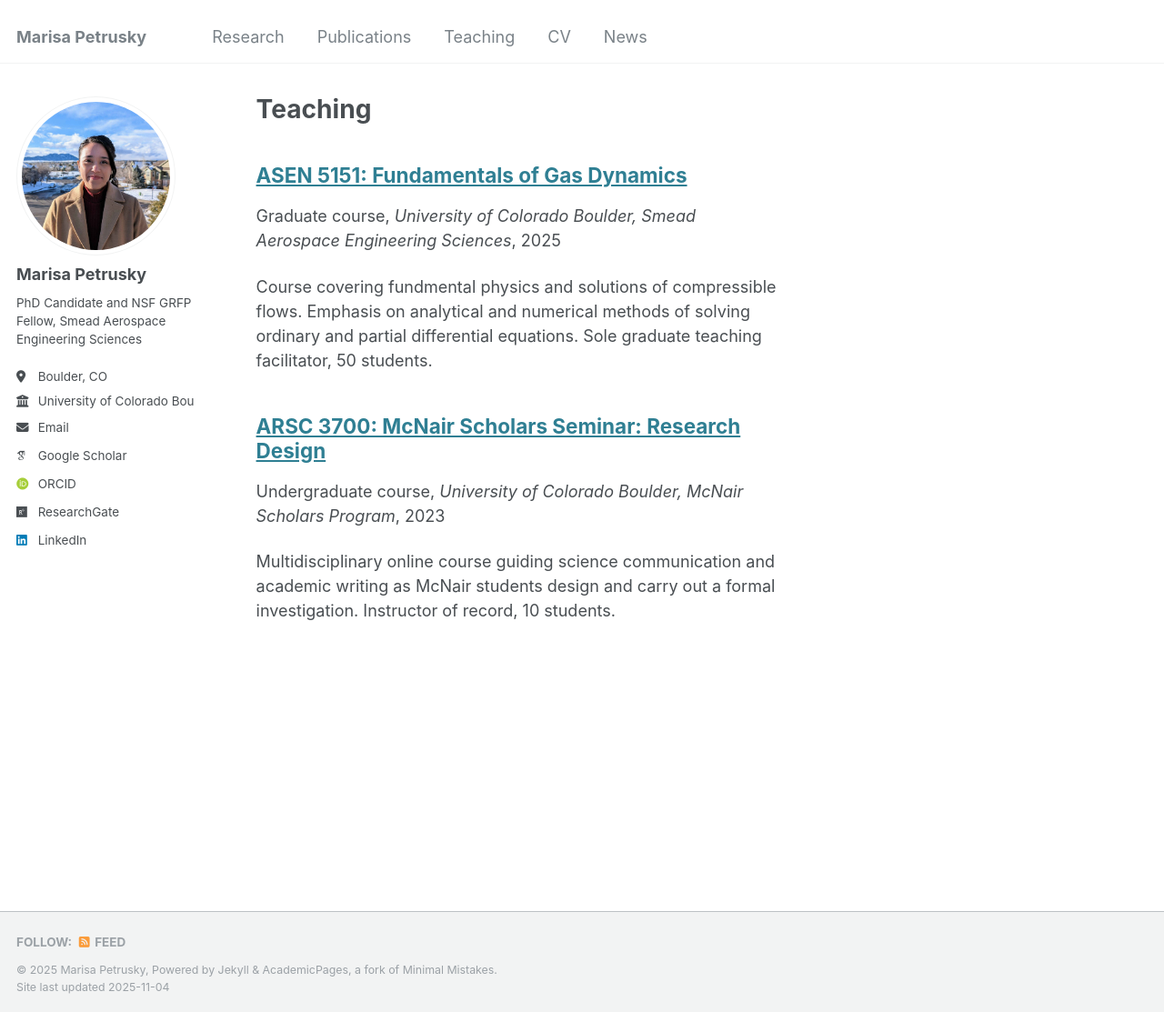
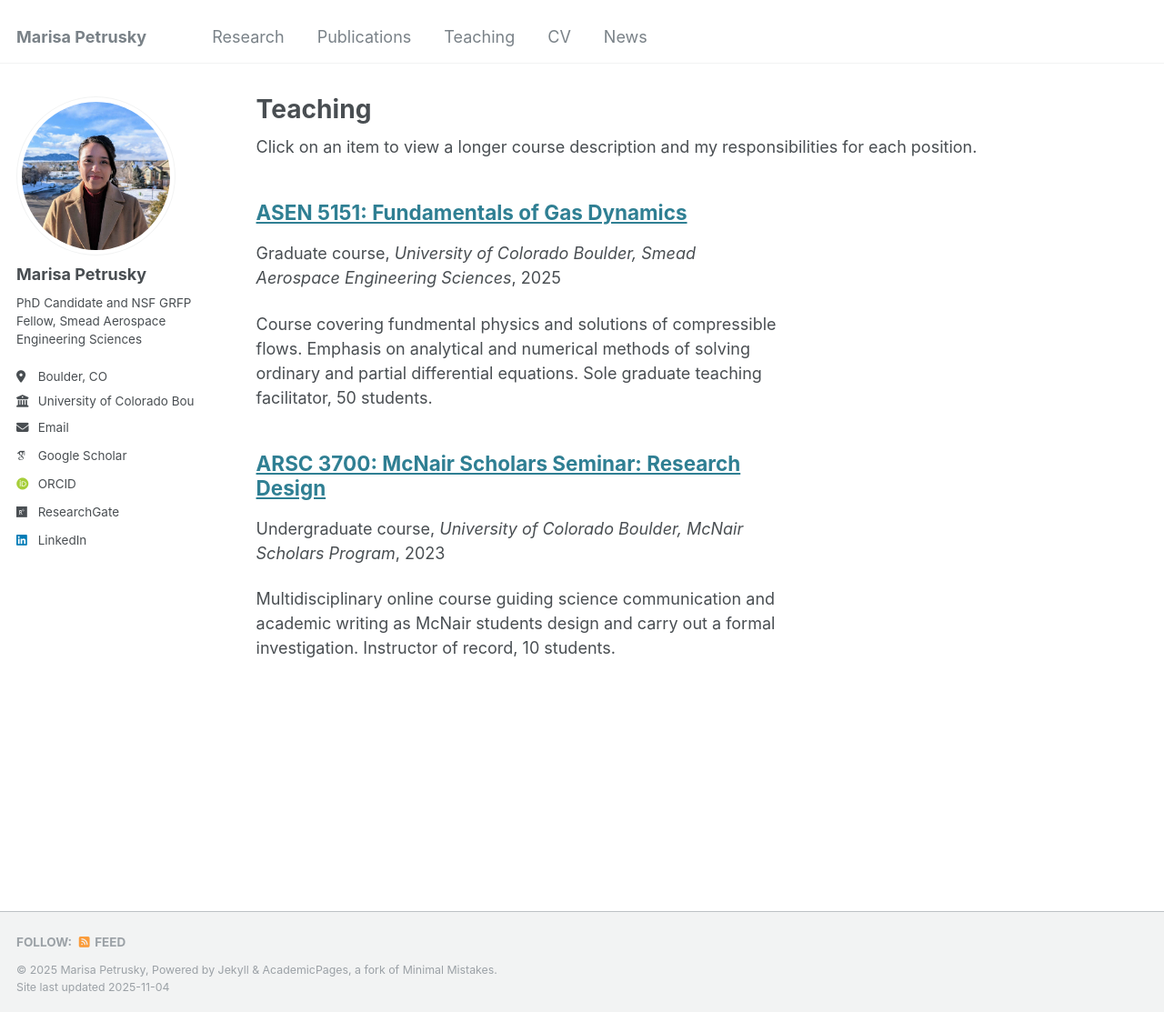
Before and after one commit to marisapetrusky/marisapetrusky.github.io, a Jekyll site: the page built from _pages/teaching.html, in a window 1280 px wide and 1113 px high. Shown: the whole window at 91% size. Built offline with Jekyll 4.4.1, drawn with Linux system fonts in a browser that asks for light colours; some web fonts are replaced.

Commit message:
Update teaching.html

```diff
--- a/_pages/teaching.html
+++ b/_pages/teaching.html
@@ -5,6 +5,8 @@ permalink: /teaching/
 author_profile: true
 ---
 
+Click on an item to view a longer course description and my responsibilities for each position.
+
 {% include base_path %}
 
 {% for post in site.teaching reversed %}
```
